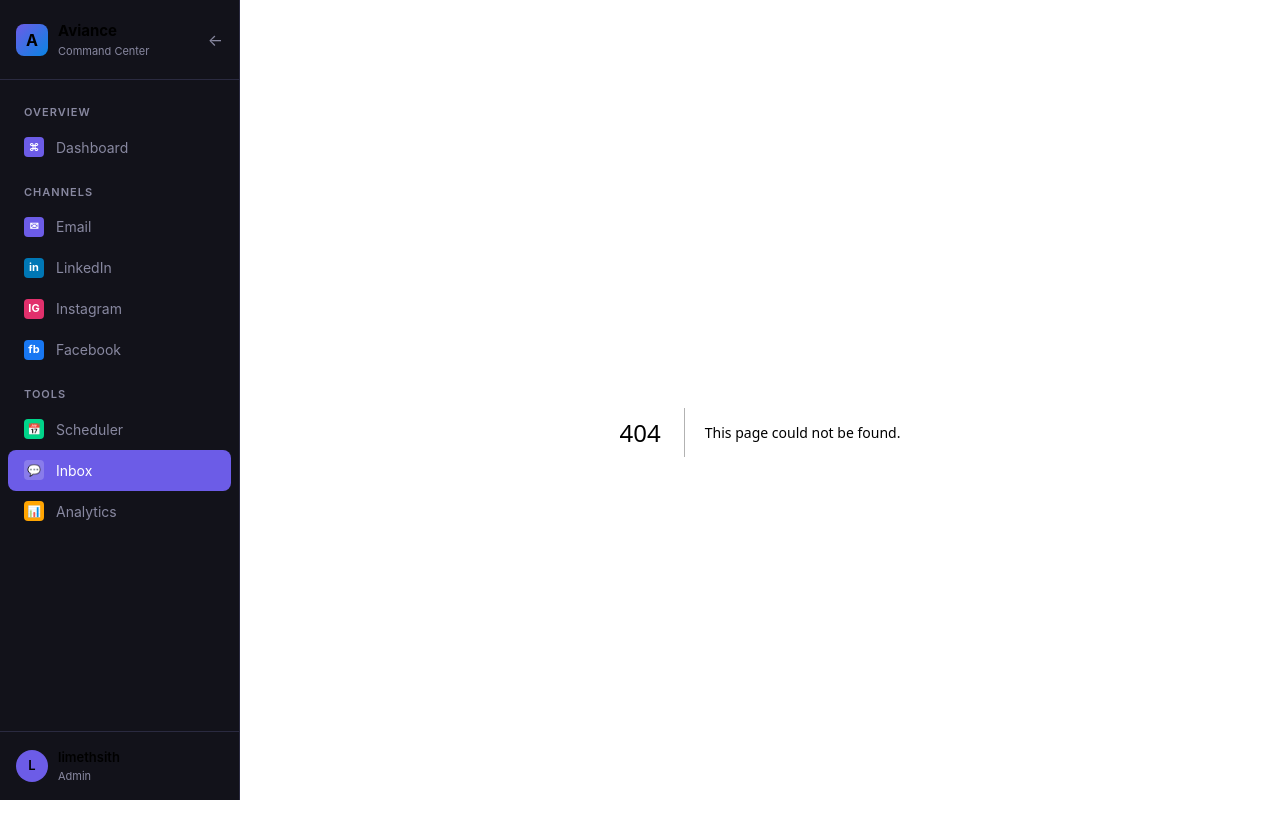
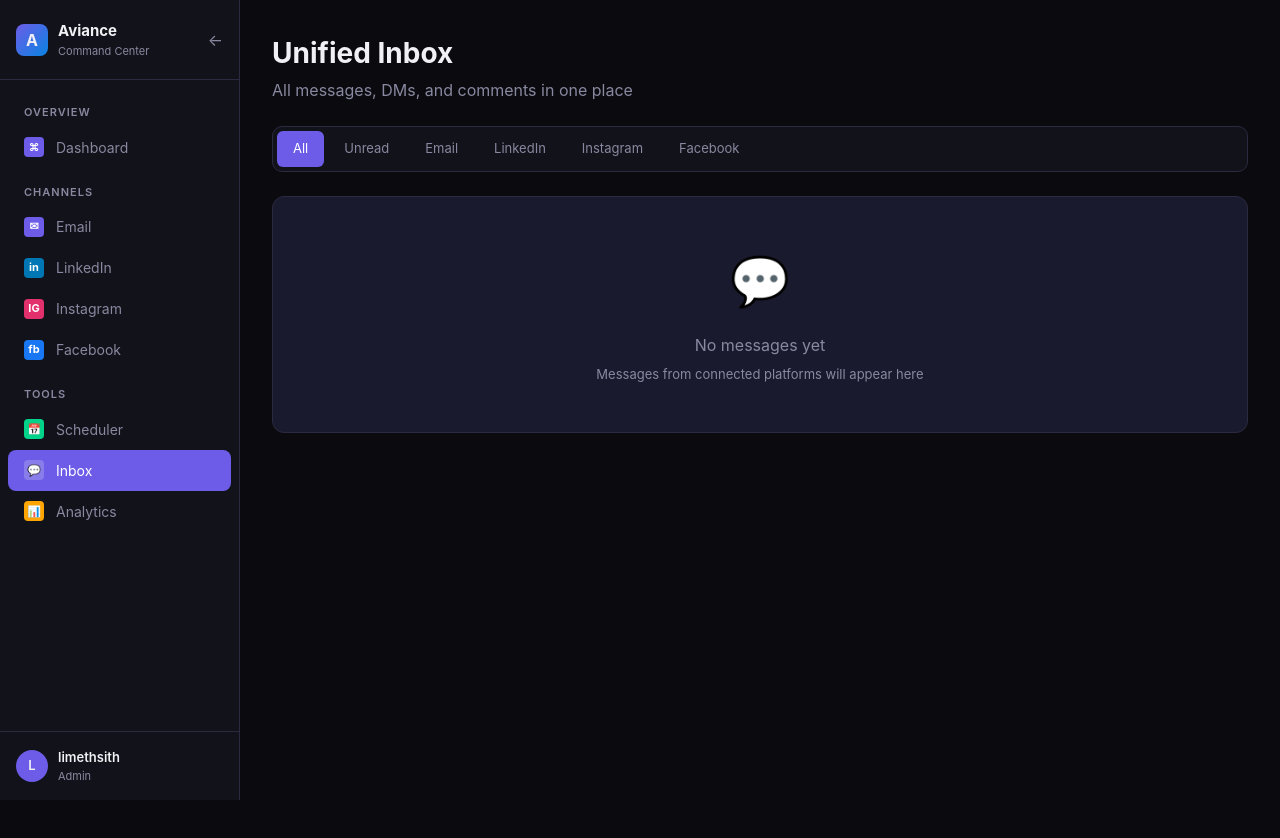
Before and after one commit to limethsith-create/business-command-center, a Next.js app: page /inbox in a window 1280 px wide. Before the commit this address had no page. Shown: the top 838 px of the page. After the commit the page ends 800 px from the top, so only its background shows below. Built offline with nearby package versions, Linux system fonts and the light colour scheme.

Commit message:
Add InboxPage component for message management

```diff
--- /dev/null
+++ b/src/app/inbox/page.js
@@ -0,0 +1,132 @@
+'use client';
+import { useState, useEffect } from 'react';
+
+export default function InboxPage() {
+  const [messages, setMessages] = useState([]);
+  const [filter, setFilter] = useState('all');
+  const [selectedMsg, setSelectedMsg] = useState(null);
+  const [replyText, setReplyText] = useState('');
+
+  useEffect(() => {
+    setMessages(JSON.parse(localStorage.getItem('bcc_inbox') || '[]'));
+  }, []);
+
+  const saveMessages = (msgs) => {
+    localStorage.setItem('bcc_inbox', JSON.stringify(msgs));
+    setMessages(msgs);
+  };
+
+  const markRead = (id) => {
+    saveMessages(messages.map(m => m.id === id ? { ...m, read: true } : m));
+  };
+
+  const archiveMsg = (id) => {
+    saveMessages(messages.map(m => m.id === id ? { ...m, archived: true } : m));
+    if (selectedMsg?.id === id) setSelectedMsg(null);
+  };
+
+  const sendReply = () => {
+    if (!replyText || !selectedMsg) return;
+    const updated = messages.map(m => m.id === selectedMsg.id ? { ...m, replies: [...(m.replies || []), { text: replyText, sentAt: new Date().toISOString(), from: 'you' }] } : m);
+    saveMessages(updated);
+    setSelectedMsg(updated.find(m => m.id === selectedMsg.id));
+    setReplyText('');
+  };
+
+  const platformColors = { linkedin: '#0077b5', instagram: '#e1306c', facebook: '#1877f2', email: '#6c5ce7' };
+  const platformIcons = { linkedin: 'in', instagram: 'IG', facebook: 'fb', email: '✉' };
+
+  const filtered = messages.filter(m => {
+    if (m.archived) return false;
+    if (filter === 'all') return true;
+    if (filter === 'unread') return !m.read;
+    return m.platform === filter;
+  });
+
+  const unreadCount = messages.filter(m => !m.read && !m.archived).length;
+
+  return (
+    <div>
+      <div style={{ display: 'flex', justifyContent: 'space-between', alignItems: 'center', marginBottom: 24 }}>
+        <div>
+          <h1 style={{ fontSize: 28, fontWeight: 700, marginBottom: 4 }}>Unified Inbox</h1>
+          <p style={{ color: 'var(--text-secondary)' }}>All messages, DMs, and comments in one place</p>
+        </div>
+        {unreadCount > 0 && <span className="badge badge-orange">{unreadCount} unread</span>}
+      </div>
+
+      <div className="tab-bar" style={{ marginBottom: 24 }}>
+        {[
+          { key: 'all', label: 'All' },
+          { key: 'unread', label: 'Unread' },
+          { key: 'email', label: 'Email' },
+          { key: 'linkedin', label: 'LinkedIn' },
+          { key: 'instagram', label: 'Instagram' },
+          { key: 'facebook', label: 'Facebook' },
+        ].map(t => (
+          <button key={t.key} className={`tab ${filter === t.key ? 'active' : ''}`} onClick={() => setFilter(t.key)}>
+            {t.label}
+          </button>
+        ))}
+      </div>
+
+      <div style={{ display: 'grid', gridTemplateColumns: selectedMsg ? '1fr 1fr' : '1fr', gap: 16 }}>
+        <div>
+          {filtered.length > 0 ? (
+            <div style={{ display: 'grid', gap: 8 }}>
+              {filtered.map(msg => (
+                <div key={msg.id} className="card" onClick={() => { setSelectedMsg(msg); markRead(msg.id); }} style={{ cursor: 'pointer', display: 'flex', alignItems: 'center', gap: 12, borderLeft: !msg.read ? '3px solid var(--accent)' : '3px solid transparent' }}>
+                  <div style={{ width: 36, height: 36, borderRadius: 8, background: platformColors[msg.platform] || '#666', display: 'flex', alignItems: 'center', justifyContent: 'center', fontSize: 12, fontWeight: 700, color: 'white', flexShrink: 0 }}>{platformIcons[msg.platform] || '?'}</div>
+                  <div style={{ flex: 1, minWidth: 0 }}>
+                    <div style={{ display: 'flex', justifyContent: 'space-between', alignItems: 'center' }}>
+                      <span style={{ fontWeight: msg.read ? 400 : 600, fontSize: 14 }}>{msg.from}</span>
+                      <span style={{ fontSize: 11, color: 'var(--text-secondary)' }}>{new Date(msg.receivedAt).toLocaleDateString()}</span>
+                    </div>
+                    <div style={{ fontSize: 13, color: 'var(--text-secondary)', overflow: 'hidden', textOverflow: 'ellipsis', whiteSpace: 'nowrap' }}>{msg.subject || msg.text}</div>
+                  </div>
+                </div>
+              ))}
+            </div>
+          ) : (
+            <div className="card" style={{ textAlign: 'center', padding: '48px 0' }}>
+              <div style={{ fontSize: 48, marginBottom: 16 }}>💬</div>
+              <div style={{ color: 'var(--text-secondary)', marginBottom: 8 }}>No messages yet</div>
+              <div style={{ fontSize: 13, color: 'var(--text-secondary)' }}>Messages from connected platforms will appear here</div>
+            </div>
+          )}
+        </div>
+
+        {selectedMsg && (
+          <div className="card" style={{ position: 'sticky', top: 24, maxHeight: 'calc(100vh - 120px)', overflow: 'auto' }}>
+            <div style={{ display: 'flex', justifyContent: 'space-between', alignItems: 'flex-start', marginBottom: 16 }}>
+              <div>
+                <div style={{ fontWeight: 600, fontSize: 16 }}>{selectedMsg.from}</div>
+                <div style={{ fontSize: 12, color: 'var(--text-secondary)' }}>{selectedMsg.platform} • {new Date(selectedMsg.receivedAt).toLocaleString()}</div>
+              </div>
+              <div style={{ display: 'flex', gap: 8 }}>
+                <button className="btn btn-outline" style={{ fontSize: 12, padding: '4px 10px' }} onClick={() => archiveMsg(selectedMsg.id)}>Archive</button>
+                <button style={{ background: 'none', border: 'none', color: 'var(--text-secondary)', cursor: 'pointer' }} onClick={() => setSelectedMsg(null)}>✕</button>
+              </div>
+            </div>
+            {selectedMsg.subject && <div style={{ fontWeight: 600, marginBottom: 8 }}>{selectedMsg.subject}</div>}
+            <div style={{ fontSize: 14, lineHeight: 1.6, marginBottom: 16, whiteSpace: 'pre-wrap' }}>{selectedMsg.text}</div>
+            {selectedMsg.replies?.length > 0 && (
+              <div style={{ borderTop: '1px solid var(--border)', paddingTop: 12, marginBottom: 12 }}>
+                {selectedMsg.replies.map((r, i) => (
+                  <div key={i} style={{ marginBottom: 8, padding: 10, borderRadius: 8, background: r.from === 'you' ? 'rgba(108,92,231,0.1)' : 'var(--bg-tertiary)' }}>
+                    <div style={{ fontSize: 12, color: 'var(--text-secondary)', marginBottom: 4 }}>{r.from === 'you' ? 'You' : selectedMsg.from} • {new Date(r.sentAt).toLocaleTimeString()}</div>
+                    <div style={{ fontSize: 14 }}>{r.text}</div>
+                  </div>
+                ))}
+              </div>
+            )}
+            <div style={{ display: 'flex', gap: 8 }}>
+              <input className="input" style={{ flex: 1 }} placeholder="Type a reply..." value={replyText} onChange={e => setReplyText(e.target.value)} onKeyDown={e => e.key === 'Enter' && sendReply()} />
+              <button className="btn btn-primary" onClick={sendReply}>Send</button>
+            </div>
+          </div>
+        )}
+      </div>
+    </div>
+  );
+          }
```
